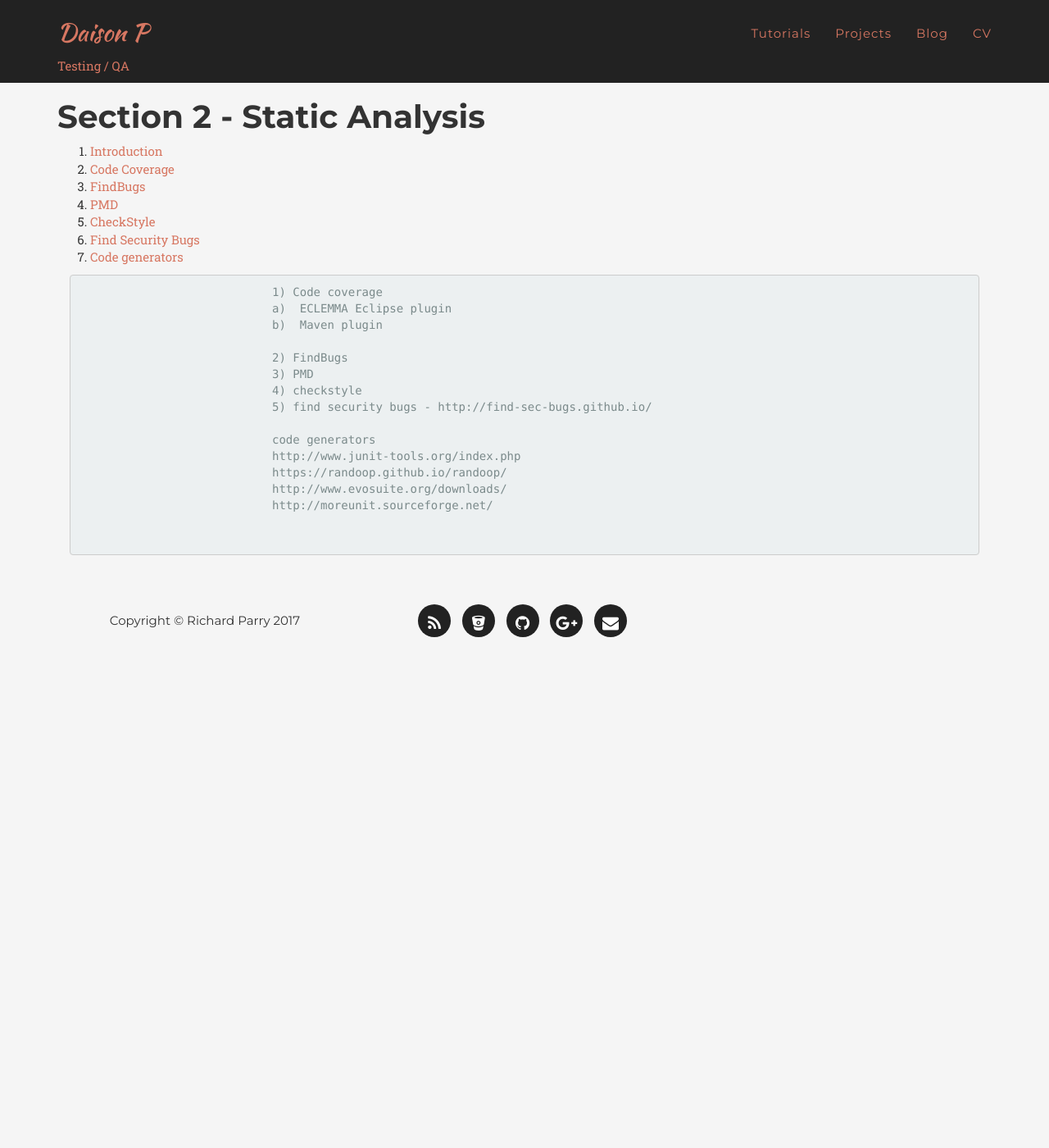
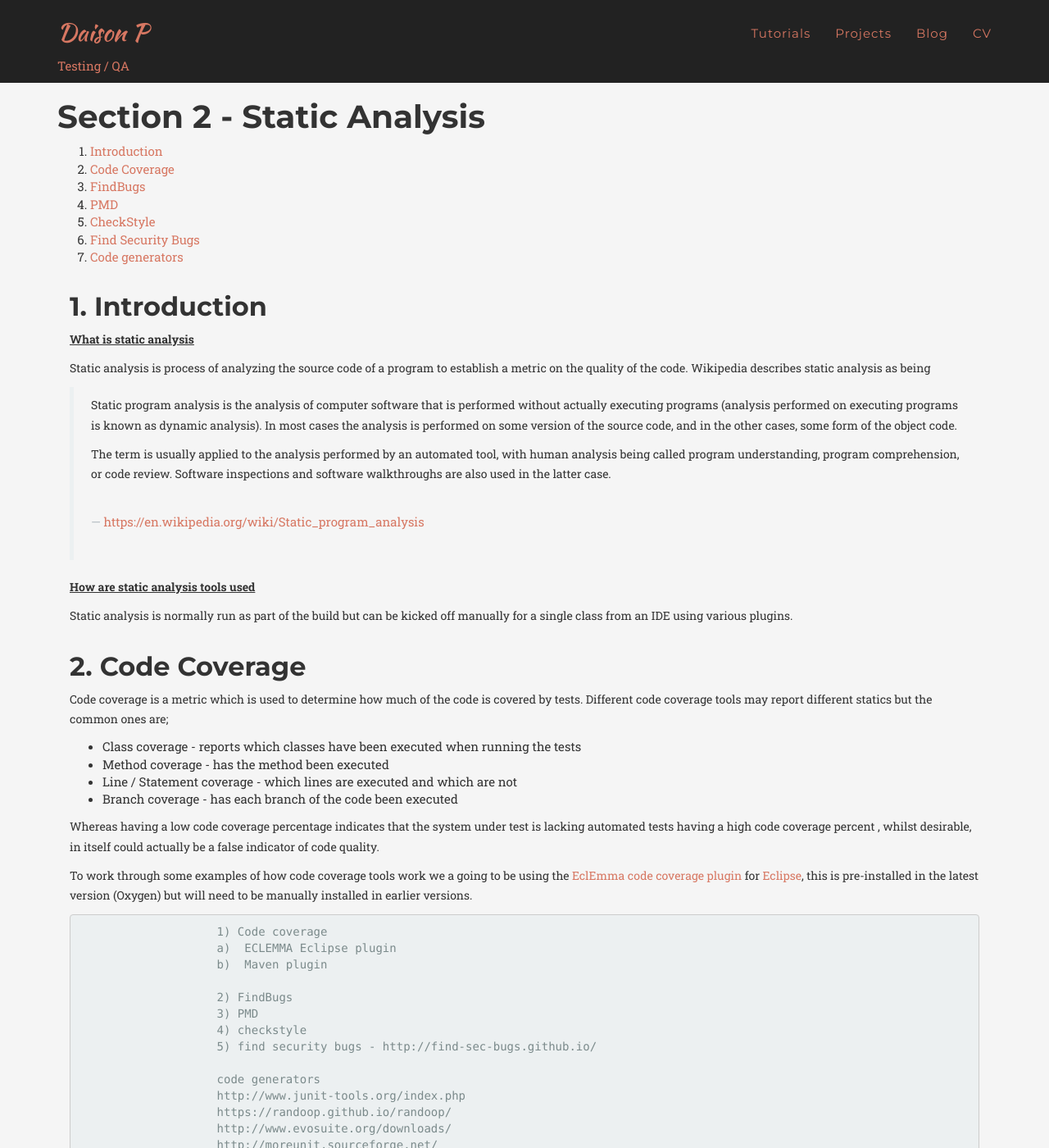
Before and after one commit to daisonp/daisonp.github.io, a Jekyll site: the page built from pages/tutorials/testing/section-2/index.html, in a window 1280 px wide and 1400 px high. Shown: the whole window at 82% size. Built offline with Jekyll 4.4.1, drawn with Linux system fonts in a browser that asks for light colours; some web fonts are replaced.

Commit message:
Testing section 2

```diff
--- /dev/null
+++ b/Gemfile
@@ -0,0 +1,2 @@
+source 'https://rubygems.org'
+gem 'github-pages', group: :jekyll_plugins
--- a/_config.yml
+++ b/_config.yml
@@ -47,4 +47,4 @@ permalink:  pretty
 paginate: 5
 exclude: ["less","node_modules","Gruntfile.js","package.json","README.md"]
 
-gems: [jekyll-paginate, jekyll-feed, jekyll-gist]
+plugins: [jekyll-paginate, jekyll-feed, jekyll-gist]
--- a/pages/tutorials/testing/section-2/index.html
+++ b/pages/tutorials/testing/section-2/index.html
@@ -28,8 +28,51 @@ parentUrl: /pages/tutorials/testing/index.html
     <div id="page-content-wrapper">
         <div class="container-fluid">
 
-            <div class="row" id="introduction">
+            <div class="row" id="{{ site.data.tutorials-testing.[1].sub-sections[0].url }}">
                 <div class="col-lg-12">
+                    <h2>1. {{ site.data.tutorials-testing.[1].sub-sections[0].heading }} </h2>
+                    <p class="question">What is static analysis</p>
+                    <p class="answer">Static analysis is process of analyzing the source code of a program to establish a metric on the quality of the code.  Wikipedia describes static analysis as being
+                        <blockquote cite="https://en.wikipedia.org/wiki/Static_program_analysis">
+                            <p>
+                                Static program analysis is the analysis of computer software that is performed without actually executing programs
+                                (analysis performed on executing programs is known as dynamic analysis). In most cases the analysis is performed
+                                on some version of the source code, and in the other cases, some form of the object code.
+                            </p>
+                            <p>
+                                The term is usually applied to the analysis performed by an automated tool, with human analysis being called program
+                                understanding, program comprehension, or code review. Software inspections and software walkthroughs are also used in
+                                the latter case.
+                            </p>
+                            <footer class="left-align-footer"><a href="https://en.wikipedia.org/wiki/Static_program_analysis">https://en.wikipedia.org/wiki/Static_program_analysis</a></footer>
+                        </blockquote>
+                    </p>
+                    <p class="question">How are static analysis tools used</p>
+                    <p class="answer">Static analysis is normally run as part of the build but can be kicked off manually for a single class from an IDE using various plugins.</p>
+                </div>
+            </div>
+
+            <div class="row" id="{{ site.data.tutorials-testing.[1].sub-sections[1].url }}">
+                <div class="col-lg-12">
+                    <h2>2. {{ site.data.tutorials-testing.[1].sub-sections[1].heading }} </h2>
+                    <p>Code coverage is a metric which is used to determine how much of the code is covered by tests.  Different code coverage tools may report different statics but the common ones are;</p>
+                    <ul>
+                        <li>Class coverage - reports which classes have been executed when running the tests</li>
+                        <li>Method coverage - has the method been executed </li>
+                        <li>Line / Statement coverage - which lines are executed and which are not</li>
+                        <li>Branch coverage - has each branch of the code been executed</li>
+                    </ul>
+                    <p>Whereas having a low code coverage percentage indicates that the system under test is lacking automated tests having a high code coverage percent
+                        , whilst desirable, in itself could actually be a false indicator of code quality.
+                    </p>
+
+                        <p>To work through some examples of how code coverage tools work we a going to be using the <a href="http://www.eclemma.org/">EclEmma code coverage plugin</a> for <a href="https://www.eclipse.org/">Eclipse</a>, this is pre-installed in the latest version (Oxygen) but will need to be manually installed in earlier versions.
+                    </p>
+
+                </div>
+            </div>
+
+
             <pre>
                     1) Code coverage
                     a)  ECLEMMA Eclipse plugin
@@ -50,5 +93,3 @@ parentUrl: /pages/tutorials/testing/index.html
         </div>
     </div>
 </div>
-    </div>
-</div>
```
Also changed, not shown: Gemfile.lock (added). Lines whose indentation alone changed are shown as unchanged.
